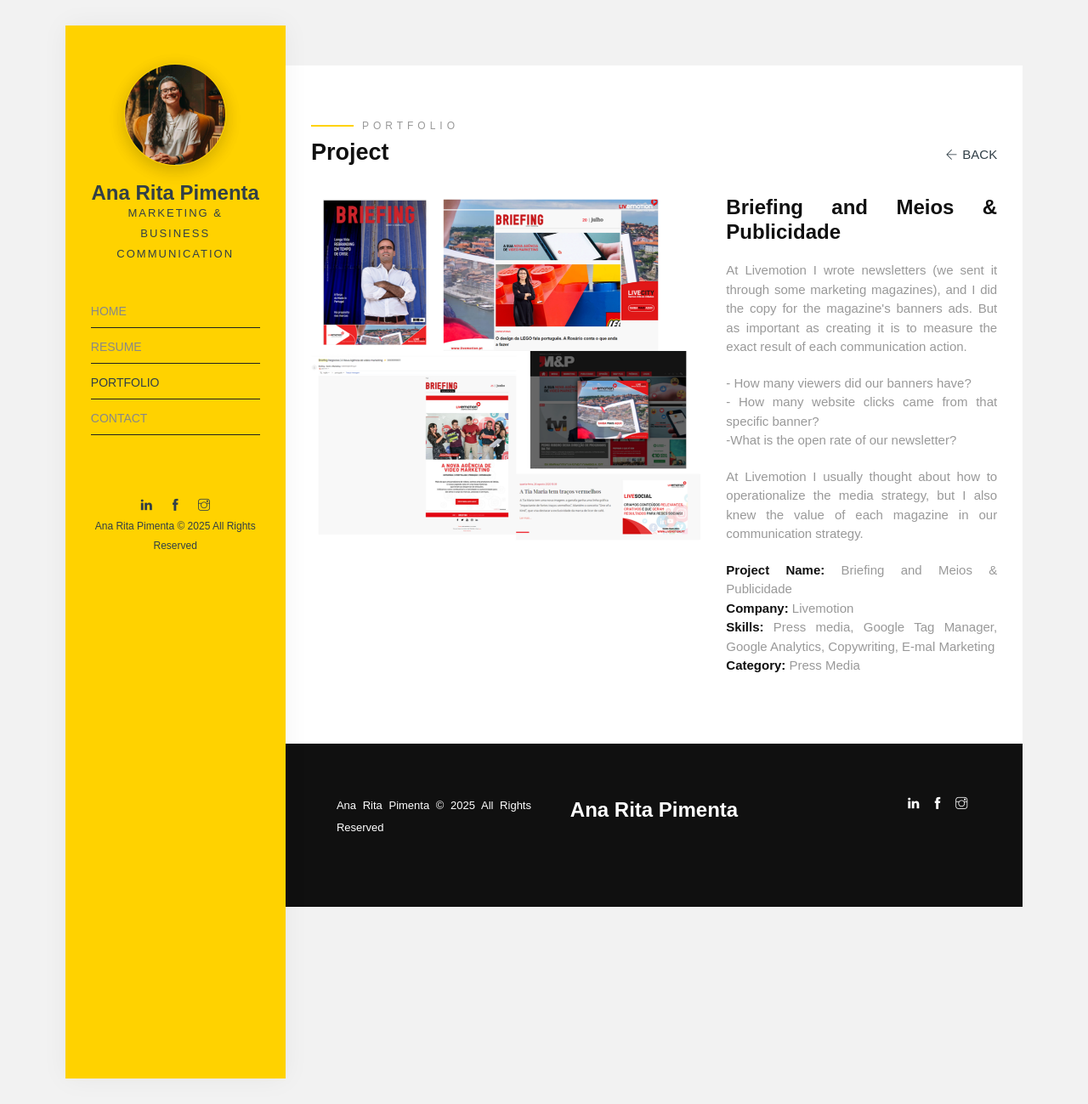
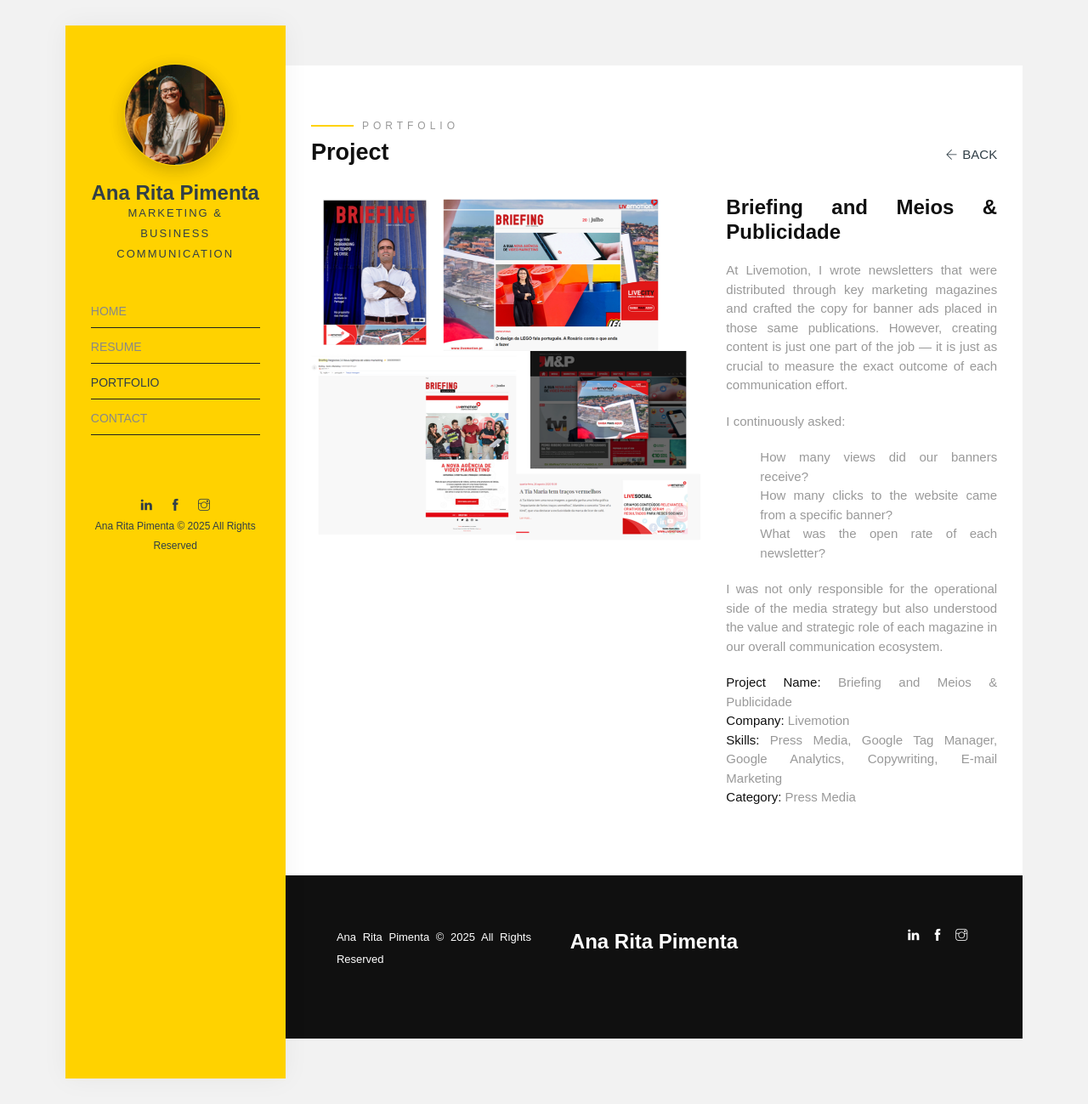
Before and after one commit to anaritapimenta/anaritapimenta.github.io, a Jekyll site: the page built from portfolio/briefing-and-meios-e-publicidade/index.html, in a window 1280 px wide and 1299 px high. Shown: the whole window at 85% size. Built offline with Jekyll 4.4.1, drawn with Linux system fonts in a browser that asks for light colours; some web fonts are replaced.

Commit message:
Update index.html

```diff
--- a/portfolio/briefing-and-meios-e-publicidade/index.html
+++ b/portfolio/briefing-and-meios-e-publicidade/index.html
@@ -16,11 +16,11 @@
           Project
         </h2>
         <a
-          href="{{
-            'portfolio/' | prepend: site.baseurl | prepend: site.url
-          }}"
-          style="float: right; display: flex; margin-top: 10px"
-          ><i class="ti-arrow-left font-14px gray-icon"></i>
+          href="{{ 'portfolio/' | prepend: site.baseurl | prepend: site.url }}"
+          aria-label="Back to Portfolio"
+          style="float: right; display: flex; margin-top: 10px;"
+        >
+          <i class="ti-arrow-left font-14px gray-icon" aria-hidden="true"></i>
           <p
             style="
               margin-bottom: 0;
@@ -34,53 +34,46 @@
         </a>
       </div>
     </div>
+
     <div class="row">
-      <div
-        class="col-md-7 image-content animate-box fadeInLeft animated"
-        data-animate-effect="fadeInLeft"
-      >
+      <!-- Image Section -->
+      <div class="col-md-7 image-content animate-box" data-animate-effect="fadeInLeft">
         <img
           class="img-fluid mb-30"
-          src="{{
-            'assets/img/portfolio/project-1/1.png'
-              | prepend: site.baseurl
-              | prepend: site.url
-          }}"
-          alt=""
+          src="{{ 'assets/img/portfolio/project-1/1.png' | prepend: site.baseurl | prepend: site.url }}"
+          alt="Newsletter and banner design for Meios & Publicidade"
+          loading="lazy"
         />
       </div>
-      <div
-        class="col-md-5 sticky-parent animate-box fadeInLeft animated"
-        data-animate-effect="fadeInLeft"
-      >
+
+      <!-- Content Section -->
+      <div class="col-md-5 sticky-parent animate-box" data-animate-effect="fadeInLeft">
         <div id="sticky_item">
           <div class="project-desc">
             <h2>Briefing and Meios & Publicidade</h2>
+
             <p>
-              At Livemotion I wrote newsletters (we sent it through some
-              marketing magazines), and I did the copy for the magazine's
-              banners ads. But as important as creating it is to measure the
-              exact result of each communication action.
+              At Livemotion, I wrote newsletters that were distributed through key marketing magazines and crafted the copy for banner ads placed in those same publications. However, creating content is just one part of the job — it is just as crucial to measure the exact outcome of each communication effort.
             </p>
+
             <p>
-              - How many viewers did our banners have?<br />- How many website
-              clicks came from that specific banner?<br />-What is the open rate
-              of our newsletter?
+              I continuously asked:
+              <ul>
+                <li>How many views did our banners receive?</li>
+                <li>How many clicks to the website came from a specific banner?</li>
+                <li>What was the open rate of each newsletter?</li>
+              </ul>
             </p>
+
             <p>
-              At Livemotion I usually thought about how to operationalize the
-              media strategy, but I also knew the value of each magazine in our
-              communication strategy.
+              I was not only responsible for the operational side of the media strategy but also understood the value and strategic role of each magazine in our overall communication ecosystem.
             </p>
+
             <p>
-              <b>Project Name:</b> Briefing and Meios & Publicidade<br /><b
-                >Company:</b
-              >
-              Livemotion<br /><b>Skills:</b> Press media, Google Tag Manager,
-              Google Analytics, Copywriting, E-mal Marketing<br /><b
-                >Category:</b
-              >
-              Press Media
+              <strong>Project Name:</strong> Briefing and Meios & Publicidade<br />
+              <strong>Company:</strong> Livemotion<br />
+              <strong>Skills:</strong> Press Media, Google Tag Manager, Google Analytics, Copywriting, E-mail Marketing<br />
+              <strong>Category:</strong> Press Media
             </p>
           </div>
         </div>
```
